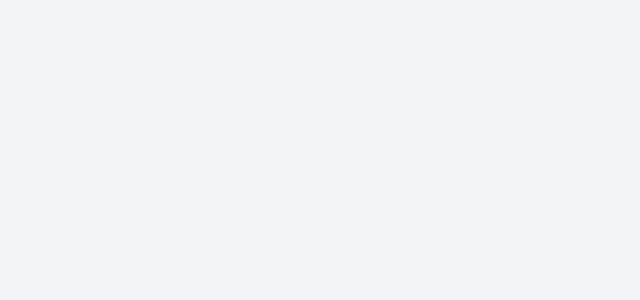
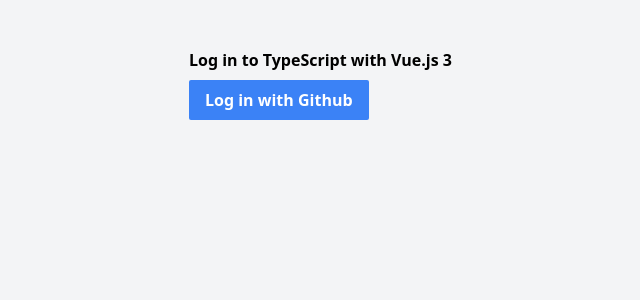
Before and after one commit to PibedeBarr10/mastering-nuxt-3-course, a Nuxt app: page /login in a window 1280 px wide. Before the commit this address had no page. Shown: the top 300 px of the page, without its empty margins (115-755 px from the left). Built offline with nearby package versions, Linux system fonts and the light colour scheme.

Commit message:
creating a login page

```diff
--- /dev/null
+++ b/composables/useFirstLesson.ts
@@ -0,0 +1,4 @@
+export default () => {
+    const { chapters } = useCourse()
+    return chapters[0].lessons[0]
+}
--- a/pages/course.vue
+++ b/pages/course.vue
@@ -1,9 +1,10 @@
 <template>
+    <div>
         <div class="mb-12">
             <h1 class="text-center font-medium">
                 Course:
                 <span class="font-bold">
-                Mastering Nuxt
+                    {{ title }}
                 </span>
             </h1>
         </div>
@@ -54,10 +55,11 @@
                 </NuxtErrorBoundary>
             </div>
         </div>
+    </div>
 </template>
 
 <script lang="ts" setup>
-const { chapters } = useCourse()
+const { title, chapters } = useCourse()
 
 const resetError = async (error) => {
     await navigateTo('/course/chapter/1-chapter-1/lesson/1-introduction-to-typescript')
--- a/pages/index.vue
+++ b/pages/index.vue
@@ -1,9 +1,19 @@
 <template>
-    Hello world!
+    <div class="flex justify-center mt-12">
+        <NuxtLink
+            :href="firstLesson.path"
+            class="underline font-medium"
+        >
+            Go to first lesson
+        </NuxtLink>
+    </div>
 </template>
 
 <script lang="ts" setup>
 definePageMeta({
     layout: false
 })
+
+const firstLesson = useFirstLesson()
+
 </script>
--- /dev/null
+++ b/pages/login.vue
@@ -0,0 +1,14 @@
+<template>
+    <div class="w-full max-w-2xl h-9">
+        <h1 class="font-bold mb-2">
+            Log in to {{ title }}
+        </h1>
+        <button class="bg-blue-500 text-white font-bold px-4 py-2 rounded-sm">
+            Log in with Github
+        </button>
+    </div>
+</template>
+
+<script setup lang="ts">
+const { title } = useCourse()
+</script>
```
Also changed, not shown: .recap/chapter-4/4.2-creating-a-login-page.md (added). Lines whose indentation alone changed are shown as unchanged.
